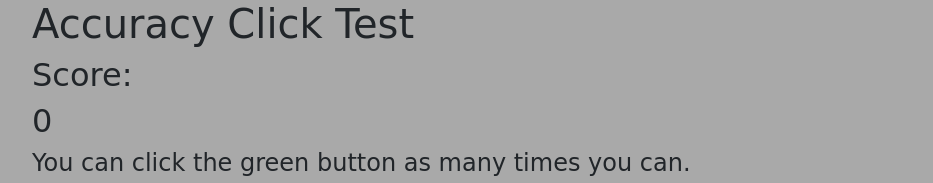
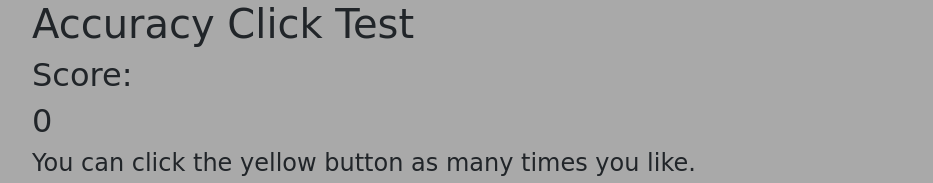
Before and after one commit to barallas-james/JQuery-Game, a plain HTML site: page index.html in a window 1280 px wide. Shown: the top 183 px of the page, without its empty margins (173-1106 px from the left). Drawn offline with nearby package versions, Linux system fonts and the light colour scheme; a web font is replaced by a local one.

Commit message:
instruction update

```diff
--- a/index.html
+++ b/index.html
@@ -36,7 +36,7 @@
 
 		<h2>Score: </h2> <h2 id="score">0</h2>
 
-		<h4>You can click the green button as many times you can.</h4>
+		<h4>You can click the yellow button as many times you like.</h4>
 
 		<div class="row">
 			<div class="col-2"><button id="1"></button></div>
```
